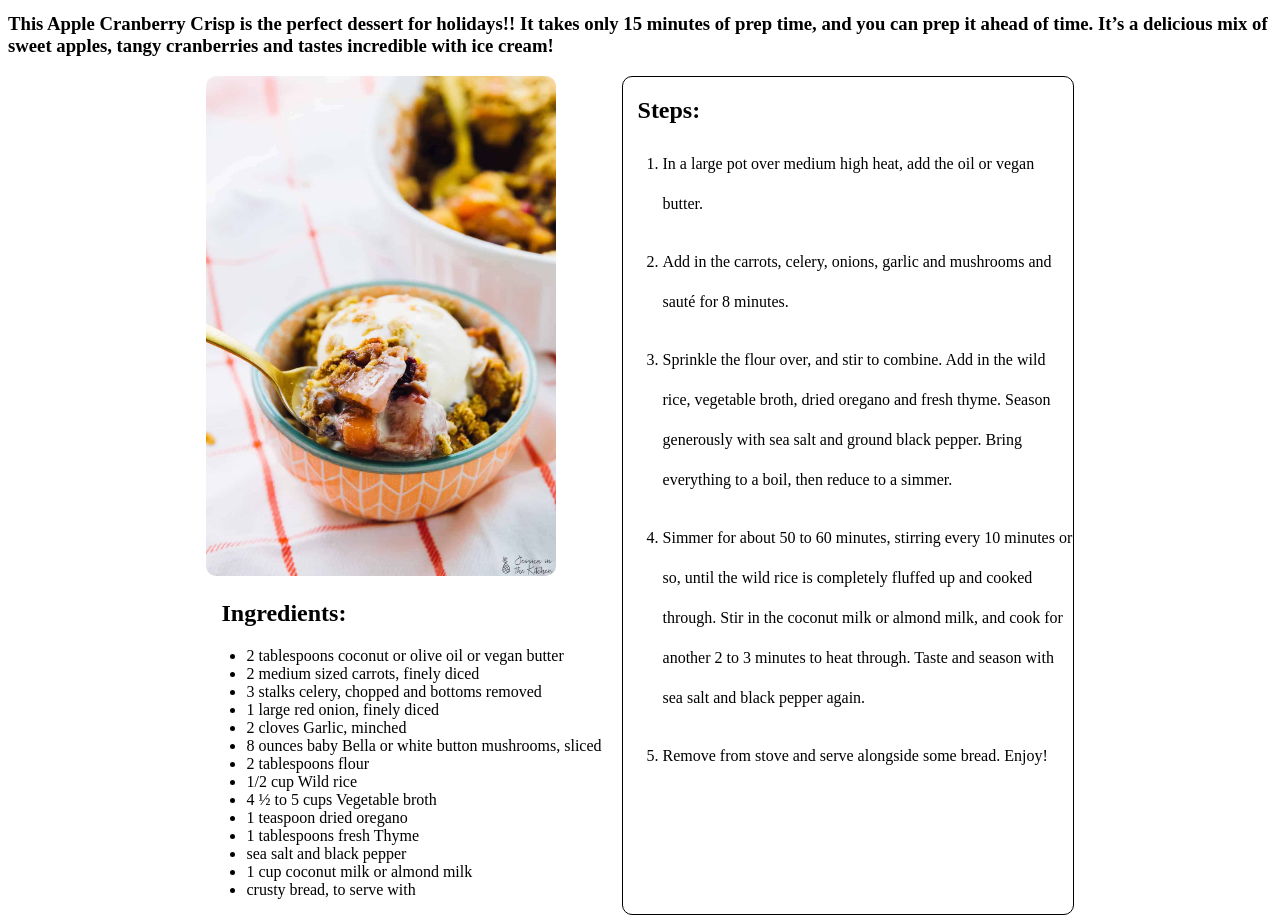
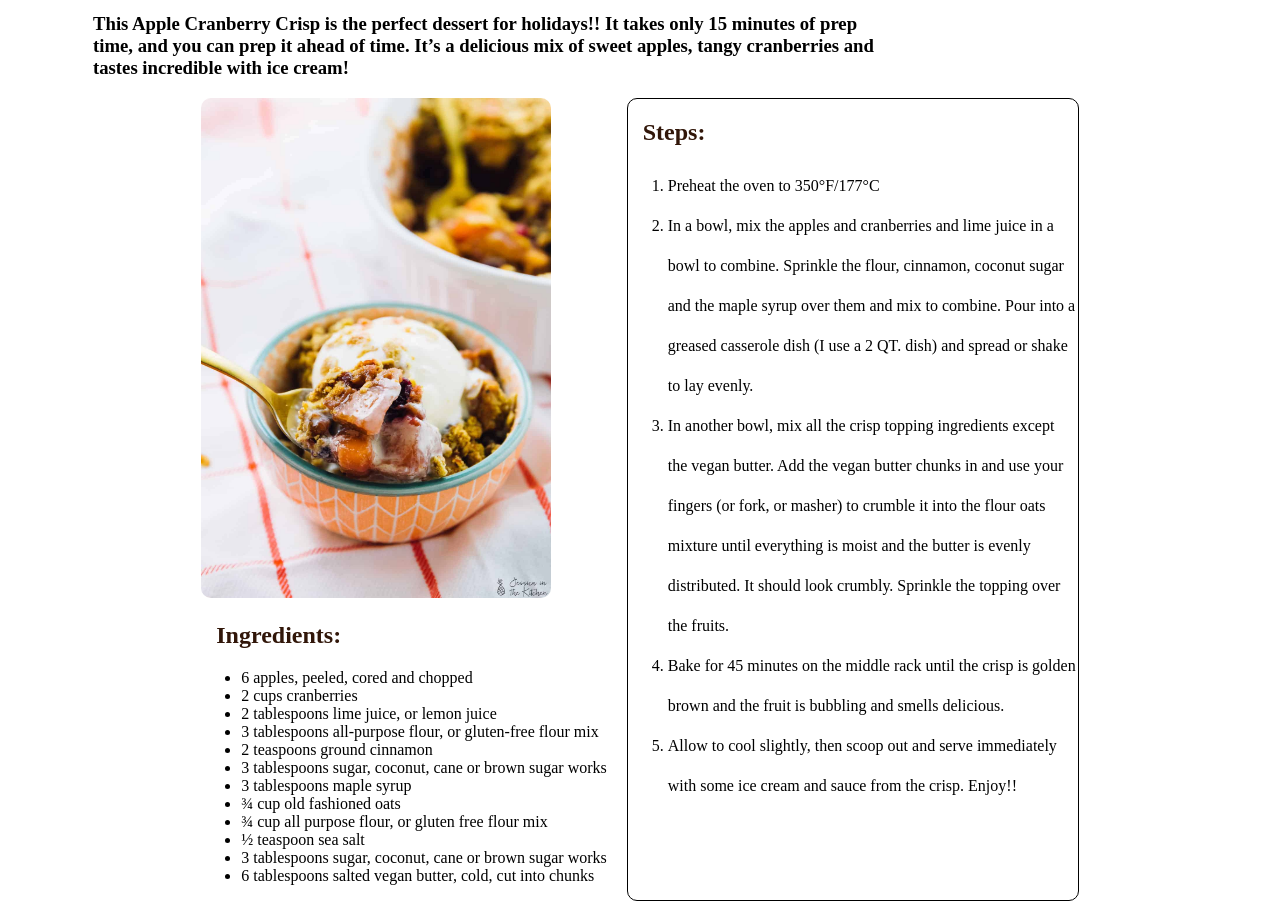
Before and after one commit to its-nikole/Recipes, a plain HTML site: page ThreeRecipes/dessert.html in a window 1280 px wide. Shown: the part 91-1014 px from the top of the page. Drawn offline with Linux system fonts and the light colour scheme.

Commit message:
Some improvements

```diff
--- a/ThreeRecipes/dessert.html
+++ b/ThreeRecipes/dessert.html
@@ -9,38 +9,37 @@
 </head>
 <body>
     <h1>Apple Cranberry Crisp</h1>
-    <h3>This Apple Cranberry Crisp is the perfect dessert for holidays!! It takes only 15 minutes of prep time, and you can prep it ahead of time. It’s a delicious mix of sweet apples, tangy cranberries and tastes incredible with ice cream!</h3>
+    <h3 class="recipe--description">This Apple Cranberry Crisp is the perfect dessert for holidays!! It takes only 15 minutes of prep time, and you can prep it ahead of time. It’s a delicious mix of sweet apples, tangy cranberries and tastes incredible with ice cream!</h3>
         <div class="recipe--container">
             <div class="recipe--card--left">
                 <img class="recipe--img" src="../PhotosForRecipes/dessert.jpg">
                 <div class="recipe--ingredients">
                     <h2>Ingredients:</h2>
                     <ul>
-                        <li>2 tablespoons coconut or olive oil or vegan butter</li>
-                        <li>2 medium sized carrots, finely diced</li>
-                        <li>3 stalks celery, chopped and bottoms removed</li>
-                        <li>1 large red onion, finely diced</li>
-                        <li>2 cloves Garlic, minched</li>
-                        <li>8 ounces baby Bella or white button mushrooms, sliced</li>
-                        <li>2 tablespoons flour</li>
-                        <li>1/2 cup Wild rice</li>
-                        <li>4 ½ to 5 cups Vegetable broth</li>
-                        <li>1 teaspoon dried oregano</li>
-                        <li>1 tablespoons fresh Thyme</li>
-                        <li>sea salt and black pepper</li>
-                        <li>1 cup coconut milk or almond milk</li>
-                        <li>crusty bread, to serve with</li>
+                        <li>6 apples, peeled, cored and chopped</li>
+                        <li>2 cups cranberries</li>
+                        <li>2 tablespoons lime juice, or lemon juice</li>
+                        <li>3 tablespoons all-purpose flour, or gluten-free flour mix</li>
+                        <li>2 teaspoons ground cinnamon</li>
+                        <li>3 tablespoons sugar, coconut, cane or brown sugar works</li>
+                        <li>3 tablespoons maple syrup</li>
+                        <li>¾ cup old fashioned oats</li>
+                        <li>¾ cup all purpose flour, or gluten free flour mix</li>
+                        <li>½ teaspoon sea salt</li>
+                        <li>3 tablespoons sugar, coconut, cane or brown sugar works</li>
+                        <li>6 tablespoons salted vegan butter, cold, cut into chunks</li>
+
                     </ul>
                 </div>
             </div>
             <div class="recipe--steps">
                 <h2>Steps:</h2>
                 <ol>
-                    <li>In a large pot over medium high heat, add the oil or vegan butter.</li><br>
-                    <li>Add in the carrots, celery, onions, garlic and mushrooms and sauté for 8 minutes.</li><br>
-                    <li>Sprinkle the flour over, and stir to combine. Add in the wild rice, vegetable broth, dried oregano and fresh thyme. Season generously with sea salt and ground black pepper. Bring everything to a boil, then reduce to a simmer.</li><br>
-                    <li>Simmer for about 50 to 60 minutes, stirring every 10 minutes or so, until the wild rice is completely fluffed up and cooked through. Stir in the coconut milk or almond milk, and cook for another 2 to 3 minutes to heat through. Taste and season with sea salt and black pepper again.</li><br>
-                    <li>Remove from stove and serve alongside some bread. Enjoy!</li><br>
+                    <li>Preheat the oven to 350°F/177°C</li>
+                    <li>In a bowl, mix the apples and cranberries and lime juice in a bowl to combine. Sprinkle the flour, cinnamon, coconut sugar and the maple syrup over them and mix to combine. Pour into a greased casserole dish (I use a 2 QT. dish) and spread or shake to lay evenly. </li>
+                    <li>In another bowl, mix all the crisp topping ingredients except the vegan butter. Add the vegan butter chunks in and use your fingers (or fork, or masher) to crumble it into the flour oats mixture until everything is moist and the butter is evenly distributed. It should look crumbly. Sprinkle the topping over the fruits. </li>
+                    <li>Bake for 45 minutes on the middle rack until the crisp is golden brown and the fruit is bubbling and smells delicious. </li>
+                    <li>Allow to cool slightly, then scoop out and serve immediately with some ice cream and sauce from the crisp. Enjoy!! </li>
                 </ol>
             </div>
         </div>
--- a/style.css
+++ b/style.css
@@ -1,5 +1,10 @@
 html {
     font-family: "freight-big-pro","Big Caslon","Times New Roman",Times,"Palatino",serif;
+}
+
+body {
+    padding-left: 85px;
+    padding-right: 85px;
 }
 
 .wrapper {
@@ -10,6 +15,7 @@ html {
 
 h1 {
     font-size: 42px;
+    color: rgb(49, 22, 9);
 }
 
 h4 {
@@ -64,6 +70,10 @@ h4 {
     justify-content: center;
 }
 
+.recipe--description {
+    max-width: 790px;
+}
+
 .recipe--steps {
     width: 450px;
     border: black solid 1px;
@@ -78,6 +88,7 @@ h4 {
 
 h2 {
     padding-left: 15px;
+    color: rgb(49, 22, 9);
 }
 
 .card {
```
Also changed, not shown: ThreeRecipes/soup.html (+1 -1 lines), ThreeRecipes/tacos.html (+1 -1 lines).
